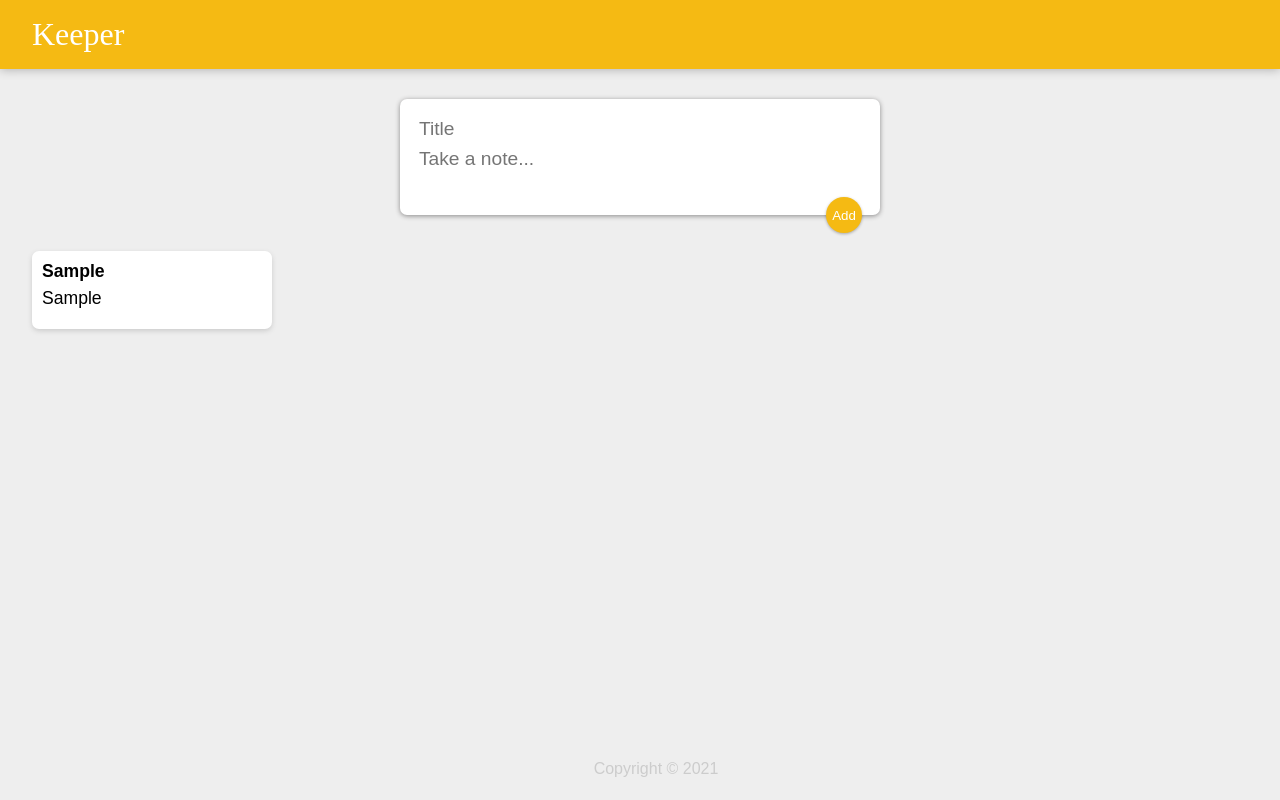
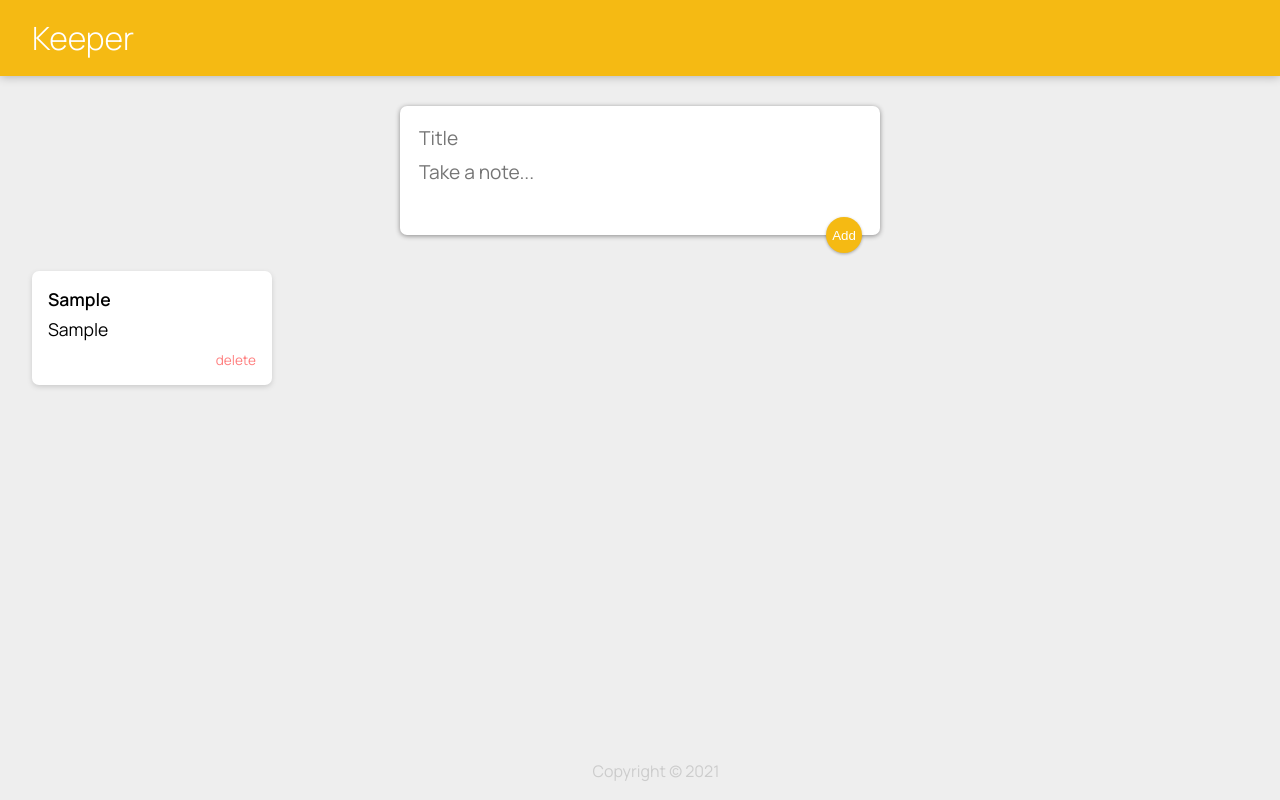
Before and after one commit to samko945/react-keeper-app, a React (Create React App) app: page / in a window 1280 px wide. Both pictures are taken after typing "Sample", "Sample" into the empty fields and a click on the button "Add". Built offline with nearby package versions, Linux system fonts and the light colour scheme.

Commit message:
add note deletion

```diff
--- a/public/index.html
+++ b/public/index.html
@@ -4,6 +4,8 @@
 		<meta charset="utf-8" />
 		<meta name="viewport" content="width=device-width, initial-scale=1" />
 		<title>Keeper</title>
+		<link rel="preconnect" href="https://fonts.gstatic.com" />
+		<link href="https://fonts.googleapis.com/css2?family=Manrope:wght@300;400;600&display=swap" rel="stylesheet" />
 		<link rel="stylesheet" href="styles.css" />
 	</head>
 	<body>
--- a/public/styles.css
+++ b/public/styles.css
@@ -4,7 +4,7 @@
 	box-sizing: border-box;
 }
 html {
-	font-family: "Montserrat", sans-serif;
+	font-family: "Manrope";
 }
 body {
 	background: #eee;
@@ -20,7 +20,6 @@ header {
 
 header h1 {
 	color: #fff;
-	font-family: "McLaren", cursive;
 	font-weight: 200;
 }
 
@@ -39,12 +38,13 @@ footer p {
 	background: #fff;
 	border-radius: 7px;
 	box-shadow: 0 2px 5px #ccc;
-	padding: 10px;
+	padding: 1rem;
 	width: 240px;
 	margin: 16px;
 	float: left;
 }
 .note h1 {
+	font-weight: 600;
 	font-size: 1.1em;
 	margin-bottom: 6px;
 }
@@ -76,6 +76,7 @@ form {
 	border-radius: 7px;
 	box-shadow: 0 1px 5px rgb(138, 137, 137);
 }
+
 form input,
 form textarea {
 	width: 100%;
@@ -83,9 +84,10 @@ form textarea {
 	padding: 4px;
 	outline: none;
 	font-size: 1.2em;
-	font-family: inherit;
+	font-family: "Manrope";
 	resize: none;
 }
+
 form button {
 	position: absolute;
 	right: 18px;
@@ -100,3 +102,21 @@ form button {
 	cursor: pointer;
 	outline: none;
 }
+
+.note-options {
+	display: flex;
+	flex-direction: row-reverse;
+}
+
+.note-options span {
+	cursor: pointer;
+	font-size: 0.85rem;
+	opacity: 50%;
+}
+.note-options span:hover {
+	opacity: 100%;
+}
+
+.delete-note {
+	color: red;
+}
--- a/src/components/App.jsx
+++ b/src/components/App.jsx
@@ -9,11 +9,17 @@ export default function App() {
 	function addNote(note) {
 		setNotes([...notes, { title: note.title, text: note.text }]);
 	}
+	function deleteNote(id) {
+		const filteredArray = notes.filter((item, index) => {
+			return id !== index;
+		});
+		setNotes(filteredArray);
+	}
 	return (
 		<div>
 			<Header />
 			<NewNoteForm addNote={addNote} />
-			<NoteList listItems={notes} />
+			<NoteList listItems={notes} deleteNote={deleteNote} />
 			<Footer />
 		</div>
 	);
--- a/src/components/Note.jsx
+++ b/src/components/Note.jsx
@@ -2,9 +2,19 @@ import React from "react";
 
 export default function Note(props) {
 	return (
-		<div className="note" tabindex={0}>
+		<div className="note">
 			<h1>{props.title}</h1>
 			<p>{props.text}</p>
+			<div className="note-options">
+				<span
+					className="delete-note"
+					onClick={() => {
+						props.deleteNote(props.id);
+					}}
+				>
+					delete
+				</span>
+			</div>
 		</div>
 	);
 }
--- a/src/components/NoteList.jsx
+++ b/src/components/NoteList.jsx
@@ -5,7 +5,7 @@ export default function NoteList(props) {
 	return (
 		<div>
 			{props.listItems.map((note, index) => (
-				<Note key={index} title={note.title} text={note.text} />
+				<Note key={index} id={index} title={note.title} text={note.text} deleteNote={props.deleteNote} />
 			))}
 		</div>
 	);
```
